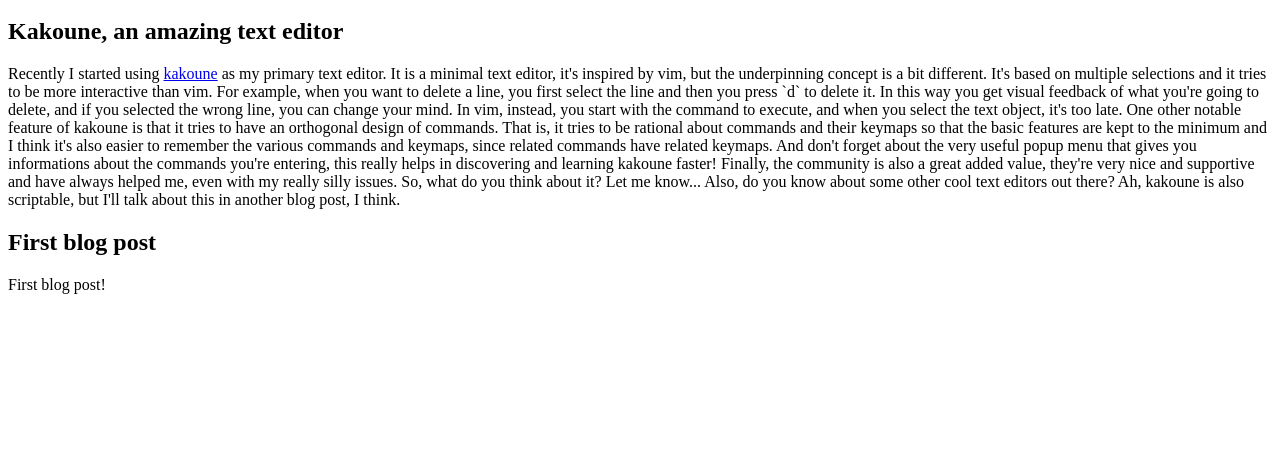
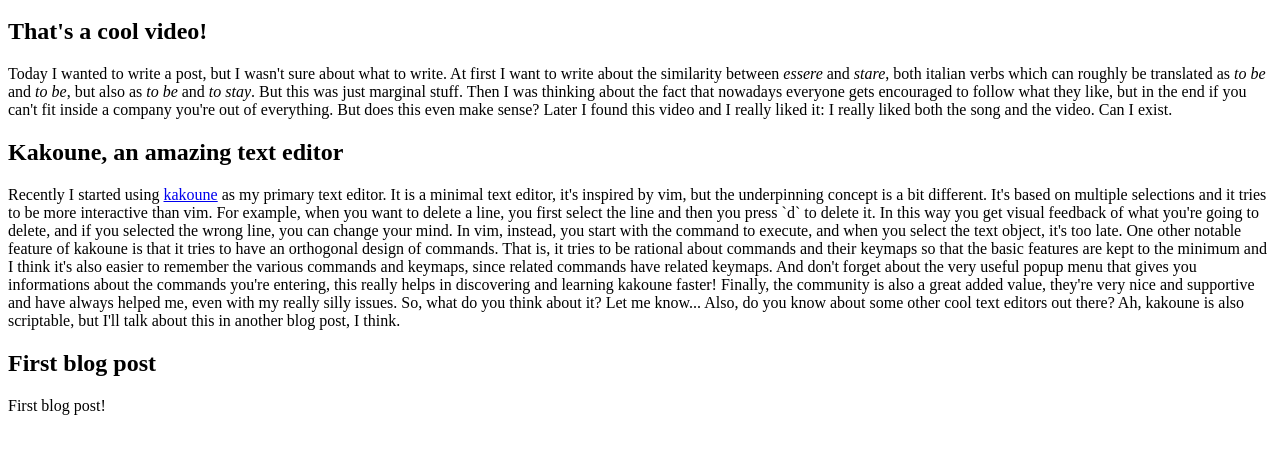
Before and after one commit to Franciman/Franciman.github.io, a plain HTML site: page index.html in a window 1280 px wide. Shown: the part 48-502 px from the top of the page. Drawn offline with Linux system fonts and the light colour scheme.

Commit message:
New post: That's a cool video!

```diff
--- a/index.html
+++ b/index.html
@@ -4,6 +4,22 @@
 </head>
 <body>
     <h1>Oddities in hevens</h1>
+    <div>
+        <h2>That's a cool video!</h2>
+        <p>
+        Today I wanted to write a post, but I wasn't sure about what to write.
+        At first I want to write about the similarity between <em>essere</em> and <em>stare</em>, both italian verbs which can roughly
+        be translated as <em>to be</em> and <em>to be</em>, but also as <em>to be</em> and <em>to stay</em>. But this was just marginal stuff.
+
+        Then I was thinking about the fact that nowadays everyone gets encouraged to follow what they like,
+        but in the end if you can't fit inside a company you're out of everything. But does this even make sense?
+
+        Later I found this video and I really liked it: <a href="https://www.youtube.com/watch?v=QIH42EbN6g4"></a>
+        I really liked both the song and the video.
+
+        Can I exist.
+        </p>
+    </div>
     <div>
         <h2>Kakoune, an amazing text editor</h2>
         <p>Recently I started using <a href="https://github.com/mawww/kakoune">kakoune</a> as my primary text editor.
```
